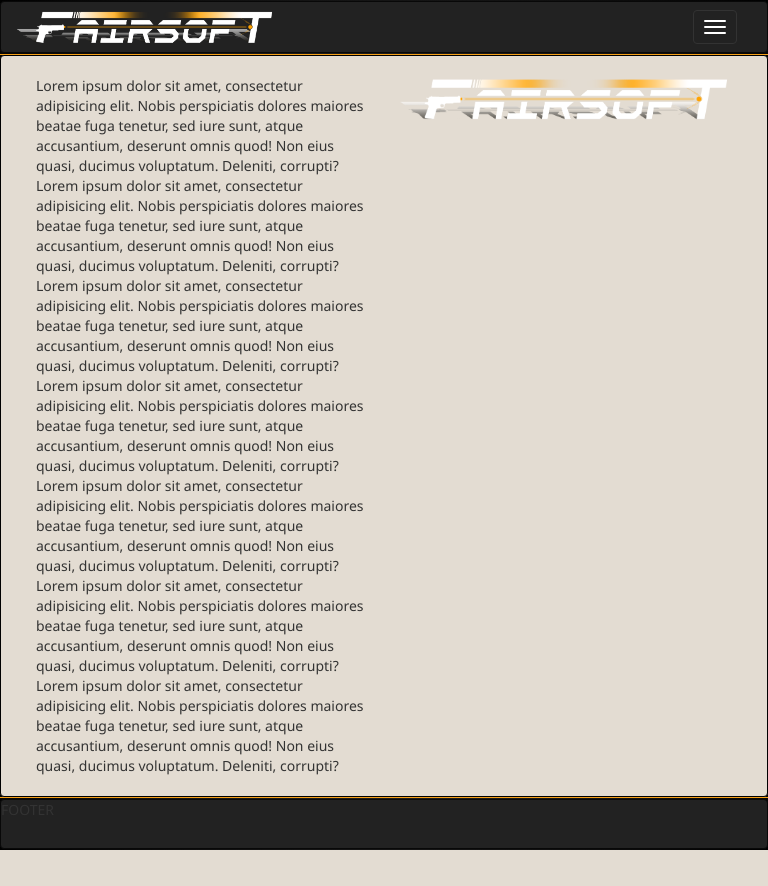
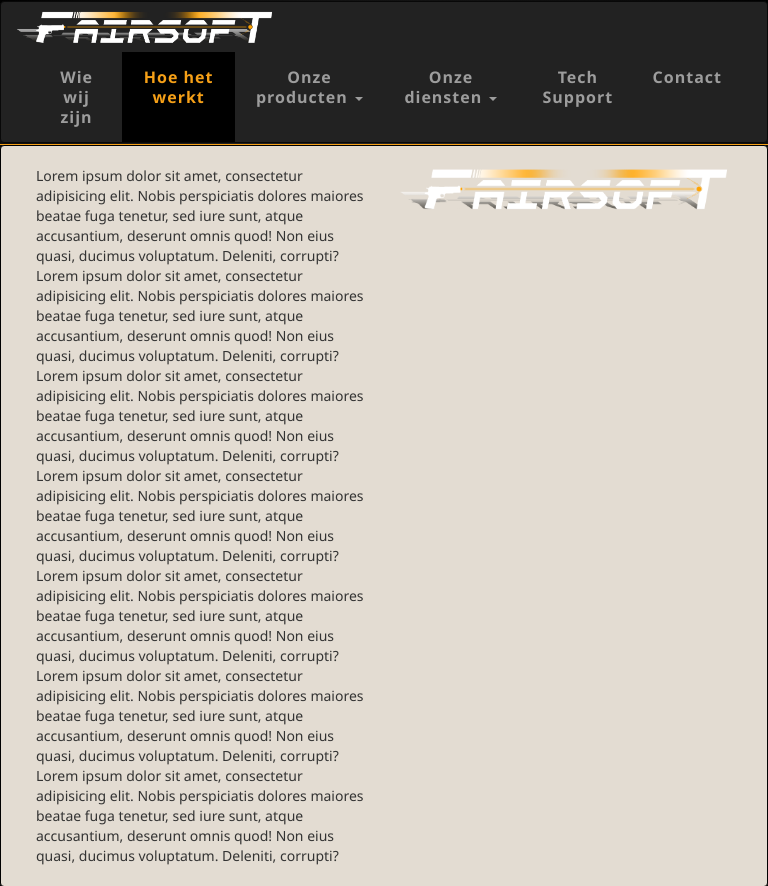
Before and after one commit to FairsoftGit/Website, a PHP site: page / in a window 768 px wide. Shown: the top 886 px of the page. Before the commit the page ends 850 px from the top, so only its background shows below. Run offline with PHP 8.4, Linux system fonts and the light colour scheme; some libraries are stand-ins or nearby versions.

Commit message:
update navbar

```diff
--- a/css/fairsoft-stylesheet.css
+++ b/css/fairsoft-stylesheet.css
@@ -26,73 +26,35 @@ header > img#logo {
 
 #myNavbar{
 	font-size: 16px;
+	font-weight: bold;
+	letter-spacing: 1px;
 }
 
 .navbar{
 	margin-bottom: 0px;
 }
-.navbar-inverse .navbar-nav>li>a {
-    /*color: #fff;*/
+@media (min-width: 768px){
+	/*Stretch out menu items*/
+	.navbar-nav{
+		display:table;
+		table-layout: auto;
+		float:none;
+		width: 100%;
 	}
+	.navbar-nav>li{
+		display:table-cell;
+		float:none;
+		text-align: center;
+	}
+	/**/
 
-.navbar-inverse .navbar-nav li > a.selected{
-	color:#F6A017;
-}
-
+	/*Hide Logo in navbar*/
 	.navbar-brand{
 		padding: 7px 15px;
 		max-width: 70%;
 		display: none;
 	}
 
-#navBarImg{
-	height: 36px;
-	max-width: 100%;
-}
-
-/** Change breakingpoint of navbar **/
-@media (max-width: 835px) {
-	.navbar-header {
-		float: none;
-	}
-	#logo{
-		display: none;
-	}
-	.navbar-brand{
-		display: block;
-	}
-	.navbar-left,.navbar-right {
-		float: none !important;
-	}
-	.navbar-toggle {
-		display: block;
-	}
-	.navbar-collapse {
-		border-top: 1px solid transparent;
-		box-shadow: inset 0 1px 0 rgba(255,255,255,0.1);
-	}
-	.navbar-fixed-top {
-		top: 0;
-		border-width: 0 0 1px;
-	}
-	.navbar-collapse.collapse {
-		display: none!important;
-	}
-	.navbar-nav {
-		float: none!important;
-		margin-top: 7.5px;
-	}
-	.navbar-nav>li {
-		float: none;
-	}
-	.navbar-nav>li>a {
-		padding-top: 10px;
-		padding-bottom: 10px;
-	}
-	.collapse.in{
-		display:block !important;
-	}
-}
 	/** OPMAAK SUBMENU **/
 /** Change appearance of submenu on small devices **/
 
@@ -100,7 +62,6 @@ header > img#logo {
 	.nav > li.dropdown.open {
     	position: static;
 	}
-
 	.dropdown-menu > li {
     	display: table-cell;
     	height: 50px;
@@ -124,6 +85,35 @@ header > img#logo {
     	text-align: center;
     	margin-top: 2px; /*Necessary to line up with the border of the header*/
 	}
+}
+
+@media (max-width: 768px) {
+	/*Move logo to navbar when collapsed*/
+	#logo{
+		display: none;
+	}
+	.navbar-brand{
+		padding: 7px 15px;
+		max-width: 70%;
+		display: block;
+	}
+	#navBarImg{
+		height: 36px;
+	}
+}
+
+/*Selected menu-item*/
+.navbar-inverse .navbar-nav li.selected{
+	background-color: #000;
+}
+.navbar-inverse .navbar-nav li.selected > a{
+	color:#F6A017;
+}
+/**/
+
+
+
+
 
 /** OPMAAK MAIN GEDEELTE **/
 main{
--- a/index.html
+++ b/index.html
@@ -35,7 +35,7 @@
                     <div class="collapse navbar-collapse" id="myNavbar">
                         <ul class="nav navbar-nav">
                             <li><a href="#">Wie wij zijn</a></li>
-                            <li><a class="selected" href="#">Hoe het werkt</a></li>
+                            <li class="selected"><a href="#">Hoe het werkt</a></li>
                             <li class="dropdown">
                                 <a class="dropdown-toggle" data-toggle="dropdown" href="#">
                                     Onze producten
```
Lines whose indentation alone changed are shown as unchanged.
